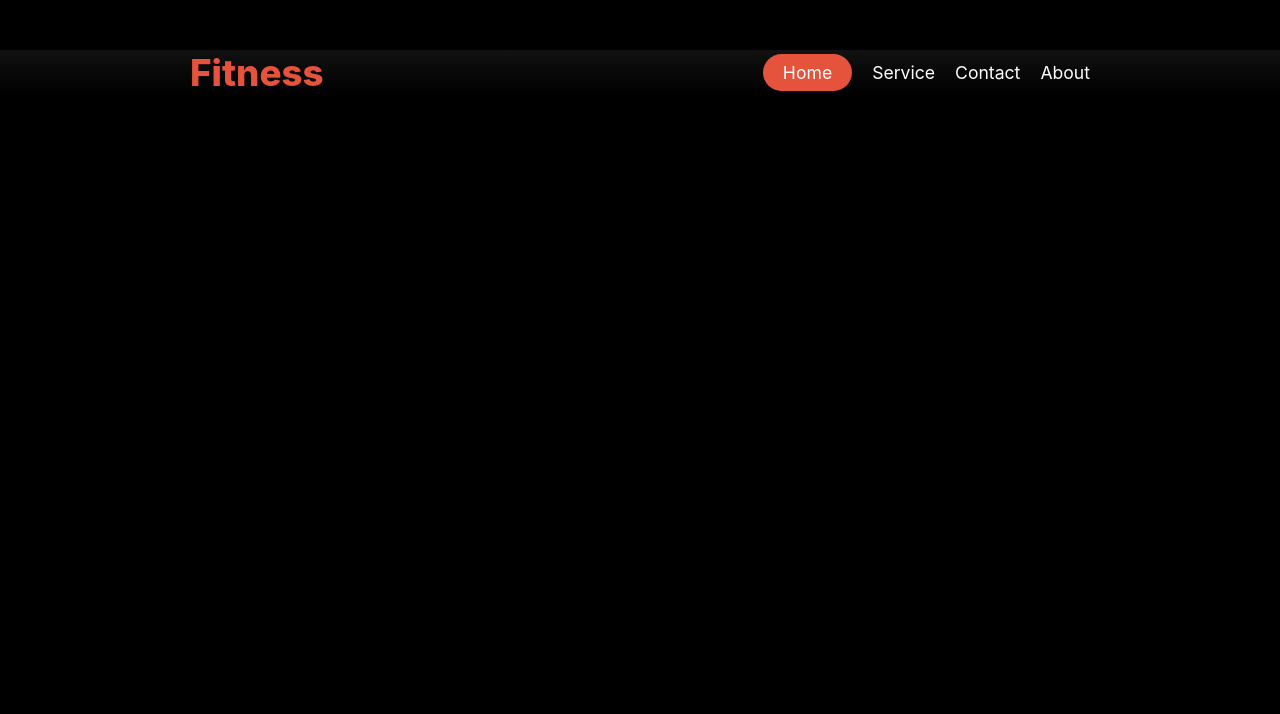
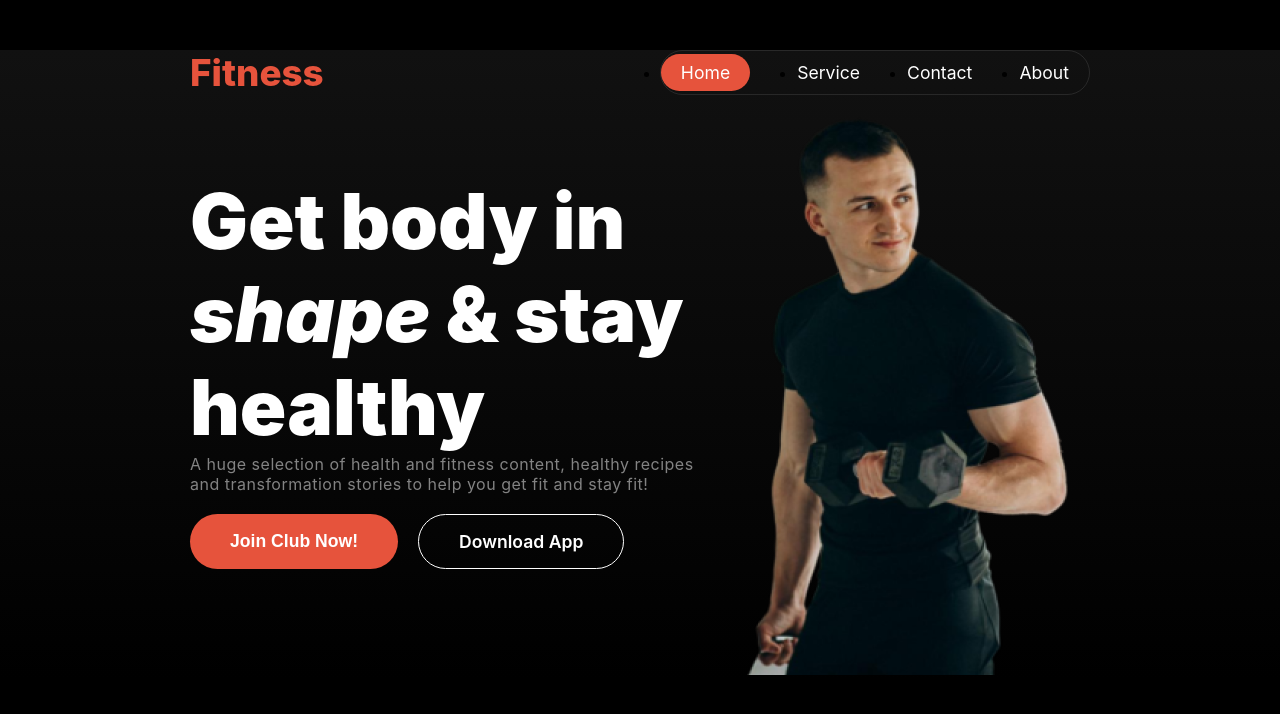
Before and after one commit to anikdas10/Assignment-2, a plain HTML site: page index.html in a window 1280 px wide. Drawn offline with Linux system fonts and the light colour scheme.

Commit message:
Header section complete

```diff
--- a/index.html
+++ b/index.html
@@ -8,21 +8,38 @@
 </head>
 <body>
     <header class="header">
-        <nav class="nav-bar">
+        <nav class=" container nav-bar">
 <h4 class="nav-heading">Fitness</h4>
 <ul class="list-item">
-    <li class="home">Home</li>
-    <li>Service</li>
-    <li>Contact</li>
-    <li>About</li>
+    <li class="home"><a href="">Home</a></li>
+    <li><a href="">Service</a></li>
+    <li><a href="">Contact</a></li>
+    <li><a href="">About</a></li>
 </ul>
         </nav>
         <!-- header body -->
-        <section class="header-body">
-
+        <section class=" container header-body">
+<div class="header-txt-container">
+    <h1 class="header-heading">Get body in <em>shape</em> & stay healthy</h1>
+    <p class="txt-description">A huge selection of health and fitness content, healthy recipes and transformation stories to help you get fit and stay fit!</p>
+    <div class="btn">
+        <button class="btn-primary">Join Club Now!</button>
+        <button class="btn-secondary">Download App</button>
+    </div>
+</div>
+<div class="header-img-container">
+    <img src="./images/Images 2.png" alt="">
+</div>
         </section>
     </header>
-    <main></main>
+    <!-- main section start -->
+    <main>
+
+        <!-- Run Extra Mile -->
+         <section class="container run-extra">
+            <div class="run-txt-container"></div>
+         </section>
+    </main>
     <footer></footer>
 </body>
 </html>
--- a/styles/style.css
+++ b/styles/style.css
@@ -4,48 +4,106 @@
     box-sizing: border-box;
 }
 
-body{
-    background: rgb(0, 0, 0);;
-}
+
 @import url('https://fonts.googleapis.com/css2?family=Inter:wght@100..900&display=swap');
 
+body{
+    background: rgb(0, 0, 0);
+    font-family: Inter;
+}
 
 
+.container{
+    margin: 0 190px 0 190px;
+}
 
 /* header section */
 .header{
-    max-width: 1440px;
-    background: linear-gradient(180.00deg, rgb(17, 17, 17),rgba(119, 119, 119, 0) 100%);
+    max-width: 100%;
+    background-image: linear-gradient(180.00deg, rgb(17, 17, 17),rgba(119, 119, 119, 0) 100%);
     margin: 0 auto;
-
 }
 .nav-heading{
 color: rgb(230, 83, 60);
-font-family: Inter;
 font-size: 2.3rem;
 font-weight: 800;
 
 }
-.list-item>li{
+.list-item>li>a{
     color: rgb(255, 255, 255);
-font-family: Inter;
 font-size: 1.1rem;
 font-weight: 400;
 list-style: none;
+text-decoration: none;
 }
 .list-item{
     display: flex;
     justify-content: center;
     align-items: center;
-    gap: 20px;
+    gap: 47px;
+    box-sizing: border-box;
+border: 1px solid rgba(255, 255, 255, 0.1);
+border-radius: 40px;
+padding: 0px 20px 0px 0px;
+
 }
 .nav-bar{
     display: flex;
     justify-content: space-between;
-    margin: 50px 190px 0px 190px;
+margin-top: 50px;
 }
 .home{
     border-radius: 46px;
 background: rgb(230, 83, 60);
 padding: 8px 20px 8px 20px;
 }
+
+/* header-body */
+.header-heading{
+    color: rgb(255, 255, 255);
+font-size: 4.8rem;
+font-weight: 900;
+}
+.txt-description{
+    color: rgba(255, 255, 255, 0.5);
+font-size: 1rem;
+font-weight: 400;
+letter-spacing: 0.5px;
+}
+.btn-primary{
+    color: rgb(255, 255, 255);
+font-size: 1.1rem;
+font-weight: 600;
+padding: 16px 40px 16px 40px;
+border-radius: 42px;
+background: rgb(230, 83, 60);
+border: none;
+cursor: pointer;
+}
+.btn-secondary{
+    color: rgb(255, 255, 255);
+font-family: Inter;
+font-size: 1.1rem;
+font-weight: 600;
+box-sizing: border-box;
+border: 1px solid rgb(255, 255, 255);
+border-radius: 42px;
+padding: 16px 40px 16px 40px;
+background:none;
+cursor: pointer;
+}
+.header-body{
+    display: flex;
+    justify-content: space-between;
+}
+.header-txt-container{
+    width: 520px;
+    display: flex;
+    flex-direction: column;
+margin-top: 80px;
+}
+.btn{
+    display: flex;
+    gap: 20px;
+    margin-top: 20px;
+}
```
